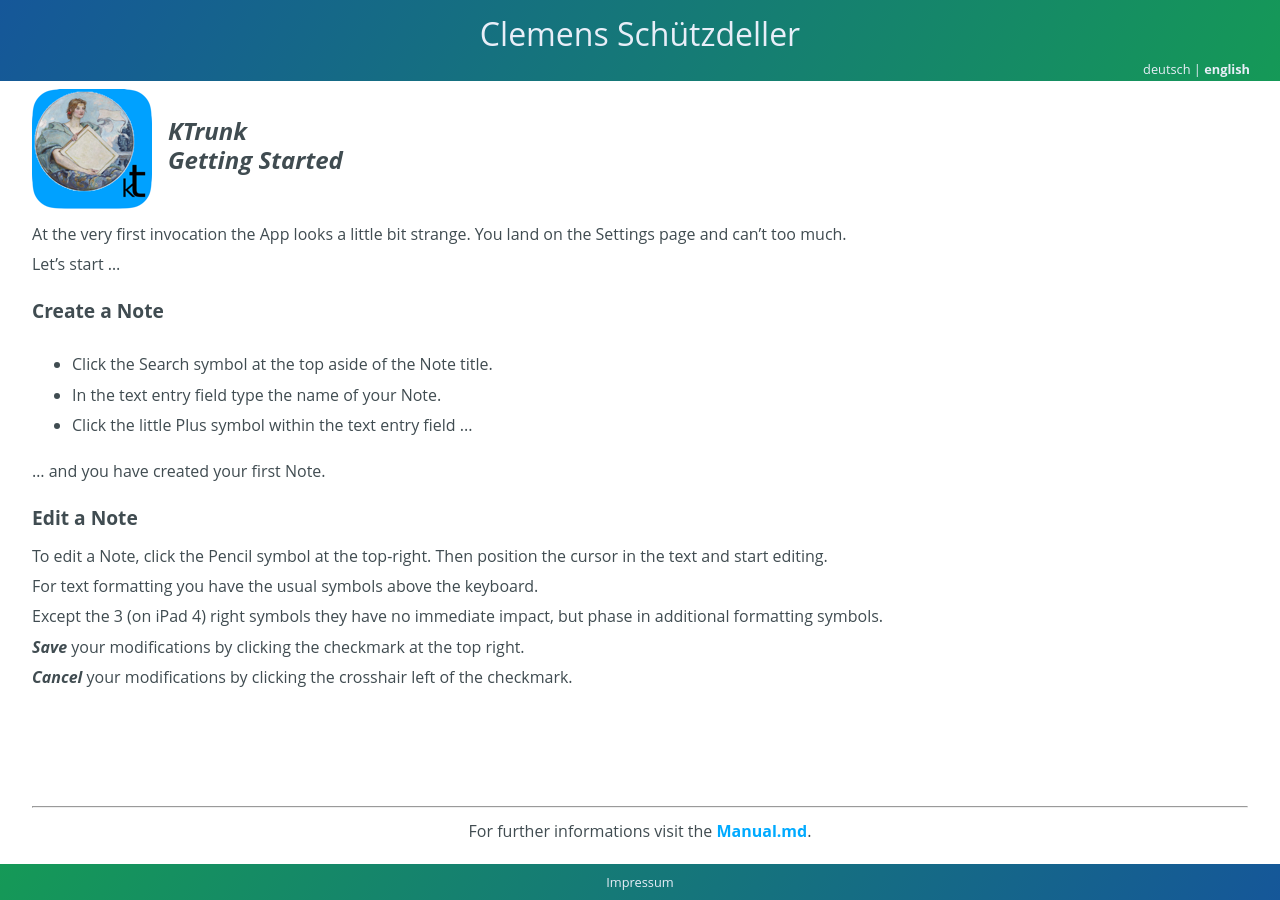
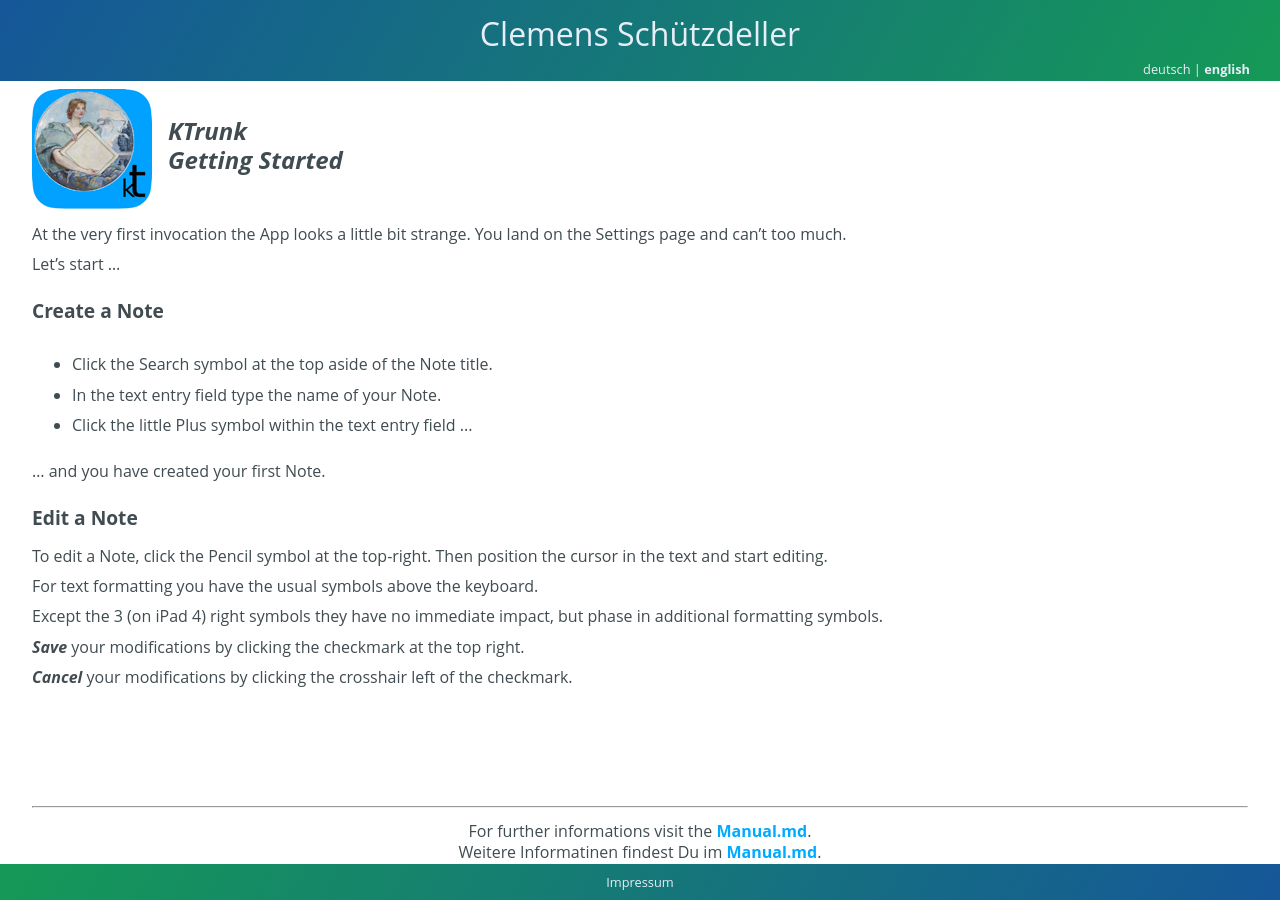
Before and after one commit to cs-LA/home, a Jekyll site: the page built from KTrunk/GettingStarted.md, in a window 1280 px wide. Built offline with Jekyll 4.4.1, drawn with Linux system fonts in a browser that asks for light colours; our own code applies the rules of GitHub Pages for plain Markdown files.

Commit message:
Update GettingStarted.md

```diff
--- a/KTrunk/GettingStarted.md
+++ b/KTrunk/GettingStarted.md
@@ -67,4 +67,4 @@
 ---
 
 <span class="en" align="center">For further informations visit the **[Manual.md](Manual)**.</span>
-<span class="de"><b><i>Verwerfe</i></b> Deine Änderungen, indem Du das Kreuz neben dem Speichern-Häkchen klickst.</span>
+<span class="en" align="center">Weitere Informatinen findest Du im **[Manual.md](Handbuch)**.</span>
```
